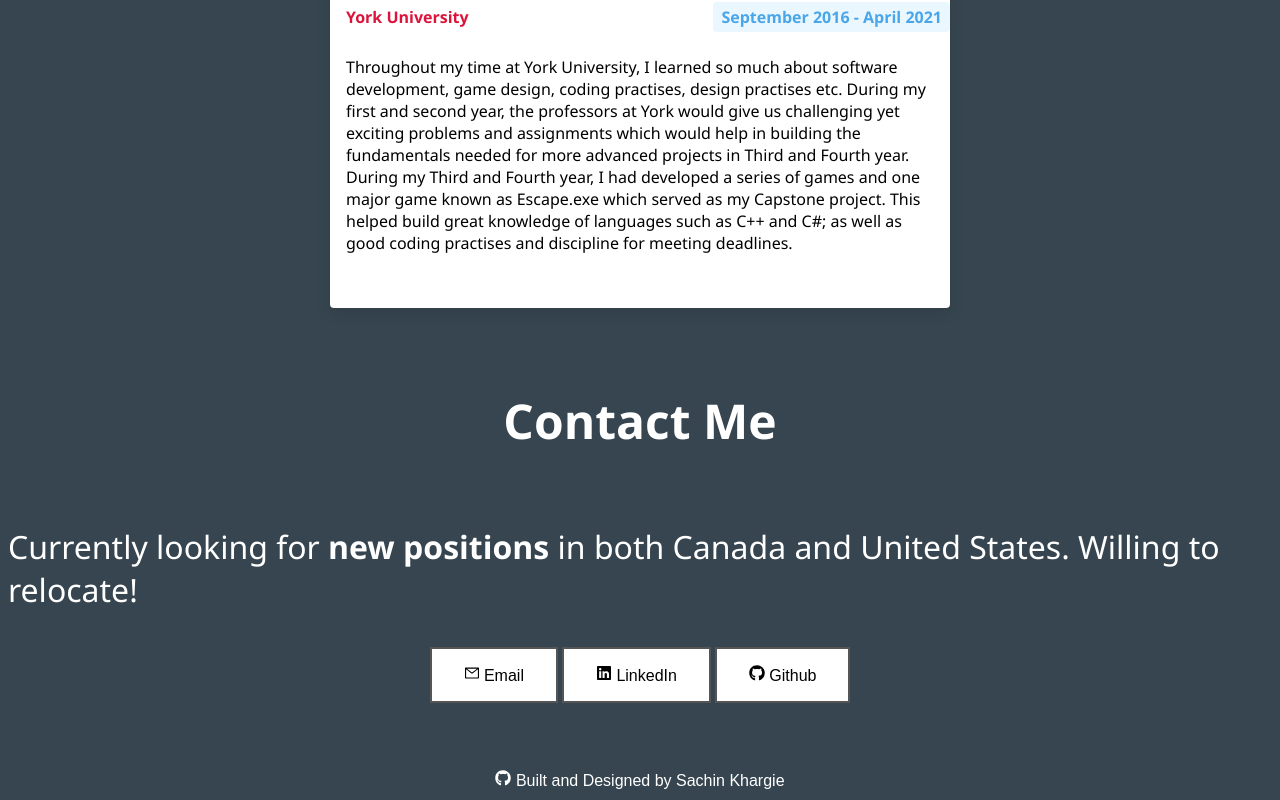
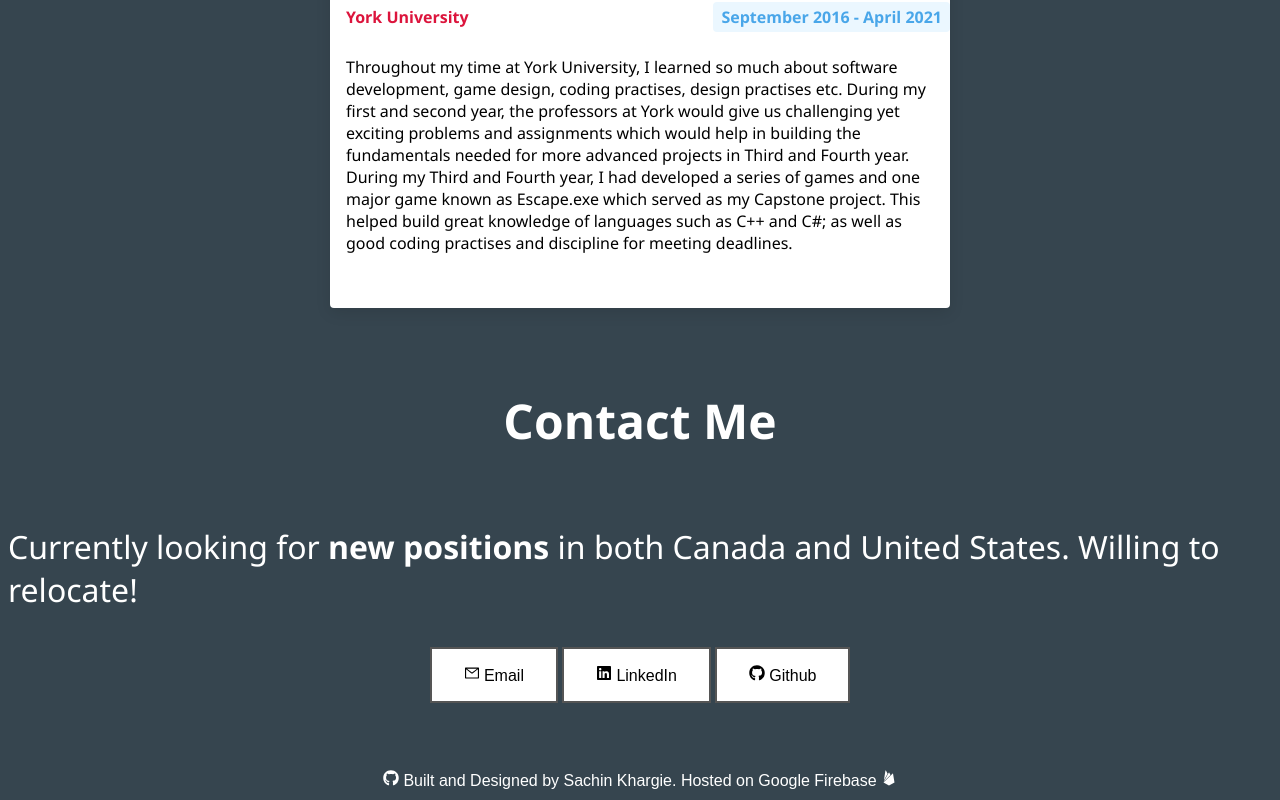
Before and after one commit to sachx1/portfolio, a React (Create React App) app: page / in a window 1280 px wide. Shown: the part 3679-4479 px from the top of the page. Built offline with nearby package versions, Linux system fonts and the light colour scheme.

Commit message:
added firebase logo to footer

```diff
--- a/src/components/footer.js
+++ b/src/components/footer.js
@@ -1,11 +1,12 @@
 import React from 'react'
 import './footer.scss'
 import { FaGithub } from 'react-icons/fa';
+import { IoLogoFirebase } from 'react-icons/io5'
 
 const footer = () => {
     return (
         <div className="footer">
-            <a href="https://github.com/sachx1/portfolio"><button className="footerButton"><FaGithub /> Built and Designed by Sachin Khargie</button></a>
+            <a href="https://github.com/sachx1/portfolio"><button className="footerButton"><FaGithub /> Built and Designed by Sachin Khargie. Hosted on Google Firebase <IoLogoFirebase /></button></a>
         </div>
     )
 }
```
